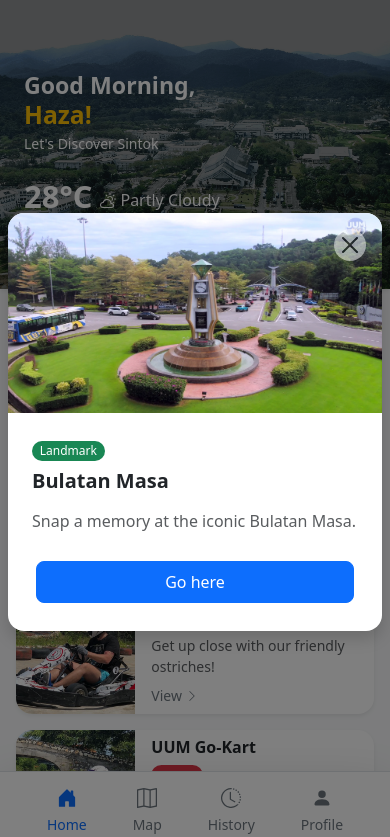
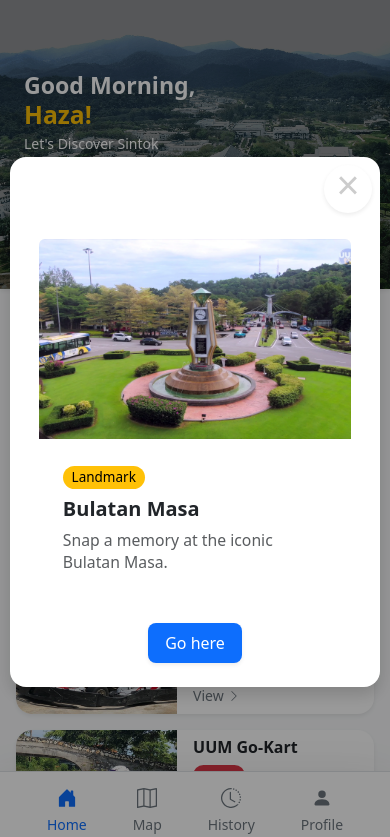
Before and after one commit to hzrddin/UUM-Spots, a website: page www/home.html in a window 390 px wide. Both pictures are taken after a click on the element 195 px from the left and 490 px from the top of the page. Shown: the top 837 px of the page. Drawn offline with Linux system fonts and the light colour scheme.

Commit message:
sweetalert

```diff
--- a/www/components/js/main.js
+++ b/www/components/js/main.js
@@ -1,32 +1,53 @@
-    // Modal
-    const dynamicModal = document.getElementById('dynamicModal');
+const placeCards = document.querySelectorAll('.card[data-title]');
 
-    if (dynamicModal) {
-        dynamicModal.addEventListener('show.bs.modal', function (event) {
-            const clickedCard = event.relatedTarget;
-            if (!clickedCard) return;
+placeCards.forEach(card => {
+    card.addEventListener('click', function () {
+        // 1. Grab details
+        const title = this.getAttribute('data-title');
+        const category = this.getAttribute('data-category');
+        const desc = this.getAttribute('data-desc');
+        const img = this.getAttribute('data-img');
+        const lat = this.getAttribute('data-lat');
+        const lng = this.getAttribute('data-lng');
 
-            const title = clickedCard.getAttribute('data-title');
-            const category = clickedCard.getAttribute('data-category');
-            const desc = clickedCard.getAttribute('data-desc');
-            const img = clickedCard.getAttribute('data-img');
-            const lat = clickedCard.getAttribute('data-lat');
-            const lng = clickedCard.getAttribute('data-lng');
+        // Badge color
+        let badgeColor = 'text-bg-success'; // Default for Nature & Animals
+        if (category === 'Landmark') badgeColor = 'text-bg-warning';
+        if (category === 'Sports') badgeColor = 'text-bg-danger';
 
-            document.getElementById('modalTitle').textContent = title;
-            document.getElementById('modalCategory').textContent = category;
-            document.getElementById('modalDesc').textContent = desc;
-            document.getElementById('modalImg').src = img;
+        // Save
+        localStorage.setItem('destTitle', title);
+        localStorage.setItem('savedLat', lat);
+        localStorage.setItem('savedLng', lng);
 
-            localStorage.setItem('destTitle', title);
-            localStorage.setItem('savedLat', lat);
-            localStorage.setItem('savedLng', lng);
+        // SweetAlert2 popup
+        Swal.fire({
+            html: `
+                <div class="position-relative">
+                    <img src="${img}" class="w-100 object-fit-cover rounded-top" style="height: 200px; border-top-left-radius: 1rem; border-top-right-radius: 1rem;" alt="${title}">
+                </div>
+                <div class="p-4 text-start">
+                    <span class="badge ${badgeColor} rounded-pill mb-2 fw-normal">${category}</span>
+                    <h5 class="fw-bold mb-2 text-dark">${title}</h5>
+                    <p class="text-muted small mb-0">${desc}</p>
+                </div>
+            `,
+            showCloseButton: true,
+            confirmButtonText: 'Go here',
+            confirmButtonColor: '#0d6efd',
+            padding: '0',
+            customClass: {
+                popup: 'rounded-4 border-0 shadow',
+                confirmButton: 'w-100 mx-4 mb-4 mt-0 rounded-3 py-2 fw-medium shadow-sm',
+                closeButton: 'bg-white shadow-sm rounded-circle m-2'
+            }
+        }).then((result) => {
+            if (result.isConfirmed) {
+                window.location.href = 'navigate.html';
+            }
         });
-    }
-
-    function navigate() {
-        window.location.href = 'navigate.html';
-    }
+    });
+});
 
 // Map Zoom
 const mapElement = document.getElementById('uum-Map');
--- a/www/home.html
+++ b/www/home.html
@@ -113,30 +113,27 @@
             <!-- Directory -->
             <div class="d-flex flex-column gap-3 mt-1 pb-5">
 
-                <div class="card border-0 shadow-sm rounded-4 overflow-hidden position-relative"
-                    style="cursor: pointer;" data-bs-toggle="modal" data-bs-target="#dynamicModal"
-                    data-title="Bulatan Masa" data-category="Landmark"
-                    data-desc="Snap a memory at the iconic Bulatan Masa." data-img="components/images/bulatan_masa.webp"
+                <div class="card border-0 shadow-sm rounded-4 overflow-hidden position-relative d-flex flex-row"
+                    data-title="Bulatan Masa"
+                    data-category="Landmark"
+                    data-desc="Snap a memory at the iconic Bulatan Masa."
+                    data-img="components/images/bulatan_masa.webp"
                     data-lat="6.4475" data-lng="100.5094">
 
-                    <div class="row g-0">
-                        <div class="col-4 col-md-3 col-lg-2">
-                            <img src="components/images/bulatan_masa.webp"
-                                class="img-fluid h-100 w-100 object-fit-cover" alt="Go-Kart" style="min-height: 120px;">
-                        </div>
-                        <div class="col-8 col-md-9 col-lg-10">
-                            <div class="card-body p-2 px-3 d-flex flex-column justify-content-between h-100">
+                    <img src="components/images/bulatan_masa.webp" class="object-fit-cover" style="width: 45%;"
+                        alt="Bulatan Masa">
+
+                    <div class="card-body p-2 px-3 d-flex flex-column justify-content-between w-100">
                         <div>
                             <h6 class="card-title fw-bold mb-1 pe-4">Bulatan Masa</h6>
                             <span class="badge text-bg-warning rounded-pill mb-1 fw-normal">Landmark</span>
-                                    <p class="card-text text-muted small mb-0">Snap a memory at the iconic Bulatan Masa.
-                                    </p>
+                            <p class="card-text text-muted small mb-0">Snap a memory at the iconic Bulatan Masa.</p>
                         </div>
                         <div class="d-flex justify-content-between align-items-center mt-2">
                             <small class="text-secondary d-flex align-items-center">
                                 View
-                                        <svg xmlns="http://www.w3.org/2000/svg" width="12" height="12"
-                                            fill="currentColor" class="ms-1" viewBox="0 0 16 16">
+                                <svg xmlns="http://www.w3.org/2000/svg" width="12" height="12" fill="currentColor"
+                                    class="ms-1" viewBox="0 0 16 16">
                                     <path fill-rule="evenodd"
                                         d="M4.646 1.646a.5.5 0 0 1 .708 0l6 6a.5.5 0 0 1 0 .708l-6 6a.5.5 0 0 1-.708-.708L10.293 8 4.646 2.354a.5.5 0 0 1 0-.708" />
                                 </svg>
@@ -144,35 +141,28 @@
                         </div>
                     </div>
                 </div>
-                    </div>
-                </div>
 
-                <div class="card border-0 shadow-sm rounded-4 overflow-hidden position-relative"
-                    style="cursor: pointer;" data-bs-toggle="modal" data-bs-target="#dynamicModal"
-                    data-title="Ostrich Farm" data-category="Nature & Animals"
+                <div class="card border-0 shadow-sm rounded-4 overflow-hidden position-relative d-flex flex-row"
+                    data-title="Ostrich Farm"
+                    data-category="Nature & Animals"
                     data-desc="Get up close with our friendly ostriches!"
-                    data-img="components/images/karting-star-bali.webp" data-lat="6.4570" data-lng="100.5047">
+                    data-img="components/images/karting-star-bali.webp"
+                    data-lat="6.4570" data-lng="100.5047">
 
+                    <img src="components/images/karting-star-bali.webp" class="object-fit-cover" style="width: 45%;"
+                        alt="Ostrich Farm">
 
-                    <div class="row g-0">
-                        <div class="col-4 col-md-3 col-lg-2">
-                            <img src="components/images/karting-star-bali.webp"
-                                class="img-fluid h-100 w-100 object-fit-cover" alt="Ostrich" style="min-height: 120px;">
-                        </div>
-                        <div class="col-8 col-md-9 col-lg-10">
-                            <div class="card-body p-2 px-3 d-flex flex-column justify-content-between h-100">
+                    <div class="card-body p-2 px-3 d-flex flex-column justify-content-between w-100">
                         <div>
                             <h6 class="card-title fw-bold mb-1 pe-4">Ostrich Farm</h6>
-                                    <span class="badge text-bg-success rounded-pill mb-1 fw-normal">Nature &
-                                        Animals</span>
-                                    <p class="card-text text-muted small mb-0">Get up close with our friendly ostriches!
-                                    </p>
+                            <span class="badge text-bg-success rounded-pill mb-1 fw-normal">Nature & Animals</span>
+                            <p class="card-text text-muted small mb-0">Get up close with our friendly ostriches!</p>
                         </div>
                         <div class="d-flex justify-content-between align-items-center mt-2">
                             <small class="text-secondary d-flex align-items-center">
                                 View
-                                        <svg xmlns="http://www.w3.org/2000/svg" width="12" height="12"
-                                            fill="currentColor" class="ms-1" viewBox="0 0 16 16">
+                                <svg xmlns="http://www.w3.org/2000/svg" width="12" height="12" fill="currentColor"
+                                    class="ms-1" viewBox="0 0 16 16">
                                     <path fill-rule="evenodd"
                                         d="M4.646 1.646a.5.5 0 0 1 .708 0l6 6a.5.5 0 0 1 0 .708l-6 6a.5.5 0 0 1-.708-.708L10.293 8 4.646 2.354a.5.5 0 0 1 0-.708" />
                                 </svg>
@@ -180,32 +170,28 @@
                         </div>
                     </div>
                 </div>
-                    </div>
-                </div>
 
-                <div class="card border-0 shadow-sm rounded-4 overflow-hidden position-relative"
-                    style="cursor: pointer;" data-bs-toggle="modal" data-bs-target="#dynamicModal"
-                    data-title="UUM Go-Kart" data-category="Sports" data-desc="Feel the speed at Sintok Go-Kart Track."
-                    data-img="components/images/karting-star-bali.webp" data-lat="6.4702" data-lng="100.5040">
+                <div class="card border-0 shadow-sm rounded-4 overflow-hidden position-relative d-flex flex-row"
+                    data-title="UUM Go-Kart"
+                    data-category="Sports"
+                    data-desc="Feel the speed at Sintok Go-Kart Track."
+                    data-img="components/images/karting-star-bali.webp"
+                    data-lat="6.4702" data-lng="100.5040">
 
-                    <div class="row g-0">
-                        <div class="col-4 col-md-3 col-lg-2">
-                            <img src="components/images/karting-star-bali.webp"
-                                class="img-fluid h-100 w-100 object-fit-cover" alt="Go-Kart" style="min-height: 120px;">
-                        </div>
-                        <div class="col-8 col-md-9 col-lg-10">
-                            <div class="card-body p-2 px-3 d-flex flex-column justify-content-between h-100">
+                    <img src="components/images/karting-star-bali.webp" class="object-fit-cover" style="width: 45%;"
+                        alt="Go-Kart">
+
+                    <div class="card-body p-2 px-3 d-flex flex-column justify-content-between w-100">
                         <div>
                             <h6 class="card-title fw-bold mb-1 pe-4">UUM Go-Kart</h6>
                             <span class="badge text-bg-danger rounded-pill mb-1 fw-normal">Sports</span>
-                                    <p class="card-text text-muted small mb-0">Feel the speed at Sintok Go-Kart Track.
-                                    </p>
+                            <p class="card-text text-muted small mb-0">Feel the speed at Sintok Go-Kart Track.</p>
                         </div>
                         <div class="d-flex justify-content-between align-items-center mt-2">
                             <small class="text-secondary d-flex align-items-center">
                                 View
-                                        <svg xmlns="http://www.w3.org/2000/svg" width="12" height="12"
-                                            fill="currentColor" class="ms-1" viewBox="0 0 16 16">
+                                <svg xmlns="http://www.w3.org/2000/svg" width="12" height="12" fill="currentColor"
+                                    class="ms-1" viewBox="0 0 16 16">
                                     <path fill-rule="evenodd"
                                         d="M4.646 1.646a.5.5 0 0 1 .708 0l6 6a.5.5 0 0 1 0 .708l-6 6a.5.5 0 0 1-.708-.708L10.293 8 4.646 2.354a.5.5 0 0 1 0-.708" />
                                 </svg>
@@ -213,34 +199,28 @@
                         </div>
                     </div>
                 </div>
-                    </div>
-                </div>
 
-                <div class="card border-0 shadow-sm rounded-4 overflow-hidden position-relative"
-                    style="cursor: pointer;" data-bs-toggle="modal" data-bs-target="#dynamicModal" data-title="Pet Farm"
-                    data-category="Nature & Animals" data-desc="Meet rabbits & peacocks at the Pet Farm."
-                    data-img="components/images/karting-star-bali.webp" data-lat="6.4506" data-lng="100.5070">
+                <div class="card border-0 shadow-sm rounded-4 overflow-hidden position-relative d-flex flex-row"
+                    data-title="Pet Farm"
+                    data-category="Nature & Animals"
+                    data-desc="Meet rabbits & peacocks at the Pet Farm."
+                    data-img="components/images/karting-star-bali.webp"
+                    data-lat="6.4506" data-lng="100.5070">
 
+                    <img src="components/images/karting-star-bali.webp" class="object-fit-cover" style="width: 45%;"
+                        alt="Pet Farm">
 
-                    <div class="row g-0">
-                        <div class="col-4 col-md-3 col-lg-2">
-                            <img src="components/images/karting-star-bali.webp"
-                                class="img-fluid h-100 w-100 object-fit-cover" alt="Go-Kart" style="min-height: 120px;">
-                        </div>
-                        <div class="col-8 col-md-9 col-lg-10">
-                            <div class="card-body p-2 px-3 d-flex flex-column justify-content-between h-100">
+                    <div class="card-body p-2 px-3 d-flex flex-column justify-content-between w-100">
                         <div>
                             <h6 class="card-title fw-bold mb-1 pe-4">Pet Farm</h6>
-                                    <span class="badge text-bg-success rounded-pill mb-1 fw-normal">Nature &
-                                        Animals</span>
-                                    <p class="card-text text-muted small mb-0">Meet rabbits & peacock at the Pet Farm.
-                                    </p>
+                            <span class="badge text-bg-success rounded-pill mb-1 fw-normal">Nature & Animals</span>
+                            <p class="card-text text-muted small mb-0">Meet rabbits & peacocks at the Pet Farm.</p>
                         </div>
                         <div class="d-flex justify-content-between align-items-center mt-2">
                             <small class="text-secondary d-flex align-items-center">
                                 View
-                                        <svg xmlns="http://www.w3.org/2000/svg" width="12" height="12"
-                                            fill="currentColor" class="ms-1" viewBox="0 0 16 16">
+                                <svg xmlns="http://www.w3.org/2000/svg" width="12" height="12" fill="currentColor"
+                                    class="ms-1" viewBox="0 0 16 16">
                                     <path fill-rule="evenodd"
                                         d="M4.646 1.646a.5.5 0 0 1 .708 0l6 6a.5.5 0 0 1 0 .708l-6 6a.5.5 0 0 1-.708-.708L10.293 8 4.646 2.354a.5.5 0 0 1 0-.708" />
                                 </svg>
@@ -248,34 +228,28 @@
                         </div>
                     </div>
                 </div>
-                    </div>
-                </div>
 
-                <div class="card border-0 shadow-sm rounded-4 overflow-hidden position-relative"
-                    style="cursor: pointer;" data-bs-toggle="modal" data-bs-target="#dynamicModal"
-                    data-title="Deer Park" data-category="Nature & Animals"
-                    data-desc="Say hello to the deer at Deer Park." data-img="components/images/karting-star-bali.webp"
+                <div class="card border-0 shadow-sm rounded-4 overflow-hidden position-relative d-flex flex-row"
+                    data-title="Deer Park"
+                    data-category="Nature & Animals"
+                    data-desc="Say hello to the deer at Deer Park."
+                    data-img="components/images/karting-star-bali.webp"
                     data-lat="6.4751" data-lng="100.5016">
 
-                    <div class="row g-0">
-                        <div class="col-4 col-md-3 col-lg-2">
-                            <img src="components/images/karting-star-bali.webp"
-                                class="img-fluid h-100 w-100 object-fit-cover" alt="Go-Kart" style="min-height: 120px;">
-                        </div>
-                        <div class="col-8 col-md-9 col-lg-10">
-                            <div class="card-body p-2 px-3 d-flex flex-column justify-content-between h-100">
+                    <img src="components/images/karting-star-bali.webp" class="object-fit-cover" style="width: 45%;"
+                        alt="Deer Park">
+
+                    <div class="card-body p-2 px-3 d-flex flex-column justify-content-between w-100">
                         <div>
                             <h6 class="card-title fw-bold mb-1 pe-4">Deer Park</h6>
-                                    <span class="badge text-bg-success rounded-pill mb-1 fw-normal">Nature &
-                                        Animals</span>
-                                    <p class="card-text text-muted small mb-0">Say hello to the deer at Deer Park.
-                                    </p>
+                            <span class="badge text-bg-success rounded-pill mb-1 fw-normal">Nature & Animals</span>
+                            <p class="card-text text-muted small mb-0">Say hello to the deer at Deer Park.</p>
                         </div>
                         <div class="d-flex justify-content-between align-items-center mt-2">
                             <small class="text-secondary d-flex align-items-center">
                                 View
-                                        <svg xmlns="http://www.w3.org/2000/svg" width="12" height="12"
-                                            fill="currentColor" class="ms-1" viewBox="0 0 16 16">
+                                <svg xmlns="http://www.w3.org/2000/svg" width="12" height="12" fill="currentColor"
+                                    class="ms-1" viewBox="0 0 16 16">
                                     <path fill-rule="evenodd"
                                         d="M4.646 1.646a.5.5 0 0 1 .708 0l6 6a.5.5 0 0 1 0 .708l-6 6a.5.5 0 0 1-.708-.708L10.293 8 4.646 2.354a.5.5 0 0 1 0-.708" />
                                 </svg>
@@ -283,37 +257,7 @@
                         </div>
                     </div>
                 </div>
-                    </div>
-                </div>
 
-
-            </div>
-
-            <!-- Dynamic Modal -->
-            <div class="modal fade" id="dynamicModal" tabindex="-1" aria-hidden="true">
-                <div class="modal-dialog modal-dialog-centered">
-                    <div class="modal-content rounded-4 border-0 shadow">
-
-                        <img src="" id="modalImg" class="w-100 object-fit-cover rounded-top-4" style="height: 200px;"
-                            alt="Place Image">
-
-                        <button type="button"
-                            class="btn-close position-absolute top-0 end-0 m-3 bg-white p-2 rounded-circle shadow-sm"
-                            data-bs-dismiss="modal" aria-label="Close"></button>
-
-                        <div class="modal-body p-4">
-                            <span id="modalCategory" class="badge text-bg-success rounded-pill mb-2 fw-normal"></span>
-                            <h5 id="modalTitle" class="fw-bold mb-3"></h5>
-                            <p id="modalDesc" class="text-muted mb-0"></p>
-                        </div>
-
-                        <div class="modal-footer border-0 p-4 pt-0">
-                            <button type="button" onclick="navigate()"
-                                class="btn btn-primary w-100 rounded-3 py-2 fw-medium">
-                                Go here</button>
-                        </div>
-                    </div>
-                </div>
             </div>
 
         </div>
@@ -366,6 +310,7 @@
     </div>
 
     <script src="components/js/bootstrap.bundle.min.js"></script>
+    <script src="components/js/sweetalert2.all.min.js"></script>
     <script src="components/js/main.js"></script>
 </body>
 
```
Lines whose indentation alone changed are shown as unchanged.
